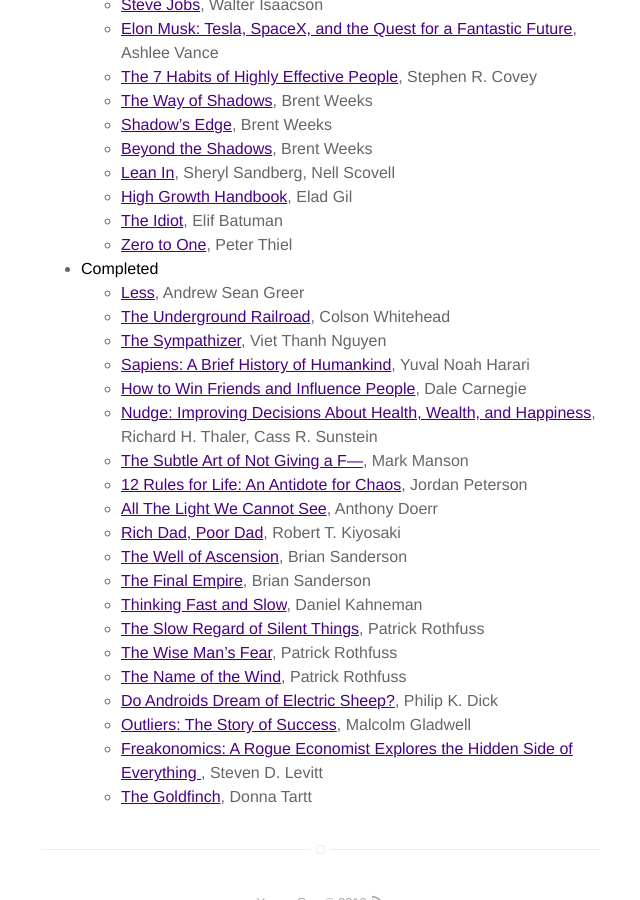
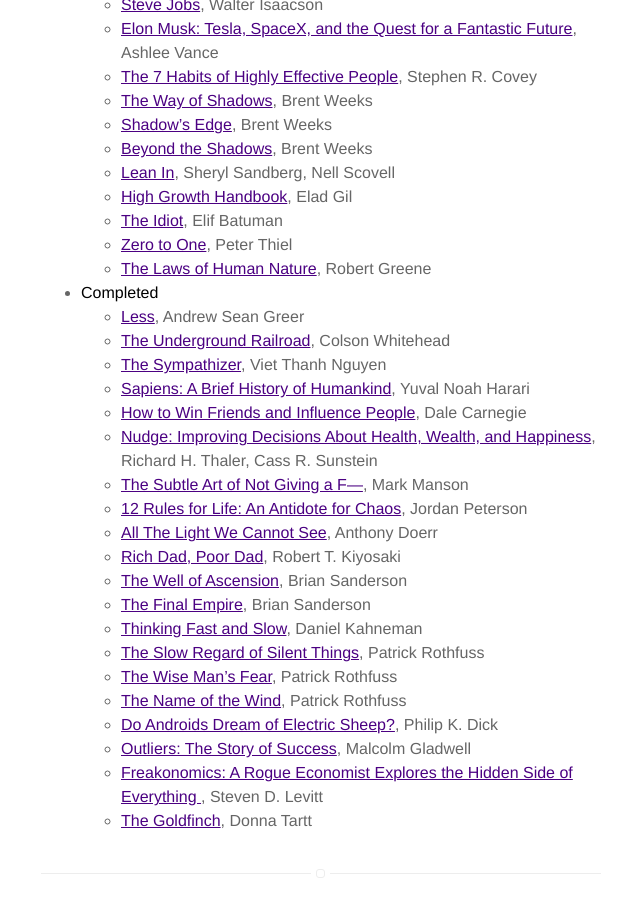
Before and after one commit to OldGuo/oldguo.github.io, a Jekyll site: the page built from about.md, in a window 1280 px wide and 900 px high, scrolled down 1164 px. Shown: the whole window, without its empty margins (319-959 px from the left). Built offline with Jekyll 4.4.1, drawn with Linux system fonts in a browser that asks for light colours.

Commit message:
[10/30] Update interested reading

```diff
--- a/about.md
+++ b/about.md
@@ -28,8 +28,8 @@ I've been trying to read more! Here's a short list of some readings I have recen
   - [East of Eden](https://www.goodreads.com/book/show/4406.East_of_Eden), John Steinbeck
   - [Flow: The Psychology of Optimal Experience](https://www.goodreads.com/book/show/66354.Flow), Mihaly Csikzentmihalyi
   - [Steve Jobs](https://www.goodreads.com/book/show/11084145-steve-jobs), Walter Isaacson
-  - [Elon Musk: Tesla, SpaceX, and the Quest for a Fantastic Future](https://www.goodreads.com/book/show/25541028-elon-musk?ac=1&from_search=true), Ashlee Vance
-  - [The 7 Habits of Highly Effective People](https://www.goodreads.com/book/show/36072.The_7_Habits_of_Highly_Effective_People?ac=1&from_search=true), Stephen R. Covey
+  - [Elon Musk: Tesla, SpaceX, and the Quest for a Fantastic Future](https://www.goodreads.com/book/show/25541028-elon-musk), Ashlee Vance
+  - [The 7 Habits of Highly Effective People](https://www.goodreads.com/book/show/36072.The_7_Habits_of_Highly_Effective_People), Stephen R. Covey
   - [The Way of Shadows](https://www.goodreads.com/book/show/3227063-the-way-of-shadows), Brent Weeks
   - [Shadow's Edge](https://www.goodreads.com/book/show/3754016-shadow-s-edge), Brent Weeks
   - [Beyond the Shadows](https://www.goodreads.com/book/show/3754026-beyond-the-shadows), Brent Weeks
@@ -37,14 +37,15 @@ I've been trying to read more! Here's a short list of some readings I have recen
   - [High Growth Handbook](https://www.goodreads.com/book/show/40536148-high-growth-handbook), Elad Gil
   - [The Idiot](https://www.goodreads.com/book/show/30962053-the-idiot), Elif Batuman
   - [Zero to One](https://www.goodreads.com/book/show/18050143-zero-to-one), Peter Thiel
+  - [The Laws of Human Nature](https://www.goodreads.com/book/show/39330937-the-laws-of-human-nature?), Robert Greene
 - **Completed**
   - [Less](https://www.goodreads.com/book/show/39927096-less), Andrew Sean Greer
   - [The Underground Railroad](https://www.goodreads.com/book/show/30555488-the-underground-railroad), Colson Whitehead
   - [The Sympathizer](https://www.goodreads.com/book/show/23168277-the-sympathizer), Viet Thanh Nguyen
   - [Sapiens: A Brief History of Humankind](https://www.goodreads.com/book/show/23692271-sapiens), Yuval Noah Harari
   - [How to Win Friends and Influence People](https://www.goodreads.com/book/show/4865.How_to_Win_Friends_and_Influence_People), Dale Carnegie
-  - [Nudge: Improving Decisions About Health, Wealth, and Happiness](https://www.goodreads.com/book/show/3450744-nudge?ac=1&from_search=true), Richard H. Thaler,  Cass R. Sunstein
-  - [The Subtle Art of Not Giving a F---](https://www.goodreads.com/book/show/28257707-the-subtle-art-of-not-giving-a-f-ck?ac=1&from_search=true), Mark Manson
+  - [Nudge: Improving Decisions About Health, Wealth, and Happiness](https://www.goodreads.com/book/show/3450744-nudge), Richard H. Thaler,  Cass R. Sunstein
+  - [The Subtle Art of Not Giving a F---](https://www.goodreads.com/book/show/28257707-the-subtle-art-of-not-giving-a-f-ck), Mark Manson
   - [12 Rules for Life: An Antidote for Chaos](https://www.goodreads.com/book/show/30257963-12-rules-for-life), Jordan Peterson
   - [All The Light We Cannot See](https://www.goodreads.com/book/show/18143977-all-the-light-we-cannot-see), Anthony Doerr
   - [Rich Dad, Poor Dad](https://www.goodreads.com/book/show/69571.Rich_Dad_Poor_Dad), Robert T. Kiyosaki
```
